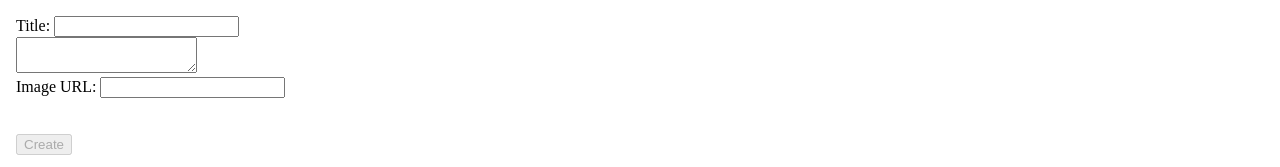
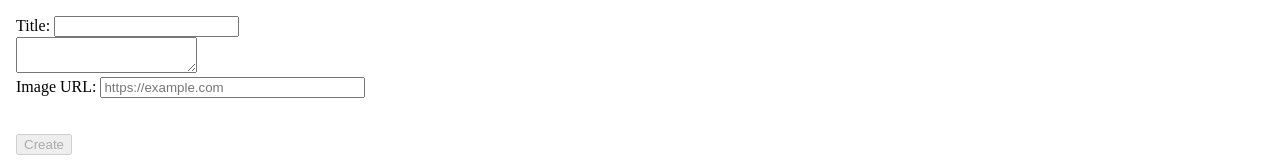
Before and after one commit to sarahDH615/cs618-recipe-project, a React (Vite) app: page / in a window 1280 px wide. Shown: the top 167 px of the page. Built offline with nearby package versions, Linux system fonts and the light colour scheme; no server answers.

Commit message:
fix: add env for frontend

```diff
--- a/src/components/CreateRecipe.jsx
+++ b/src/components/CreateRecipe.jsx
@@ -1,17 +1,15 @@
 import { useState } from 'react'
 import { useMutation, useQueryClient } from '@tanstack/react-query'
-import { createRecipe } from '../api/recipes'
+import { createRecipe } from '../api/recipes.js'
 
 export function CreateRecipe() {
   const [title, setTitle] = useState('') // default: ''
-  const [ingredients, setIngredients] = useState('')
+  const [ingredients, setIngredients] = useState([])
   const [image, setImage] = useState('')
-
-  const ingredientsArr = ingredients.split(', ')
 
   const queryClient = useQueryClient()
   const createPostMutation = useMutation({
-    mutationFn: () => createRecipe({ title, ingredientsArr, image }),
+    mutationFn: () => createRecipe({ title, ingredients, image }),
     onSuccess: () => queryClient.invalidateQueries(['recipes']), // means only the recipes part of the page will update
   })
 
@@ -36,15 +34,18 @@ export function CreateRecipe() {
       </div>
       <textarea
         value={ingredients}
-        onChange={(e) => setIngredients(e.target.value)}
+        onChange={(e) => setIngredients(e.target.value.split(', '))}
       />
       <br />
       <div>
         <label htmlFor='add-image'>Image URL: </label>
         <input
-          type='text'
+          type='url'
           name='add-image'
           id='add-image'
+          placeholder='https://example.com'
+          pattern='https://.*'
+          size='30'
           value={image}
           onChange={(e) => setImage(e.target.value)}
         />
```
Also changed, not shown: 1 other file (tests, documents, lock files or other folders).
